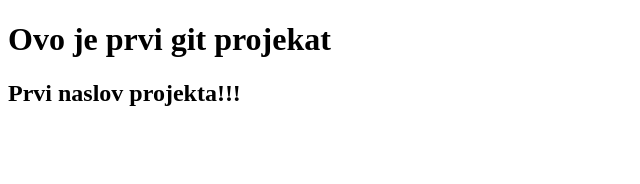
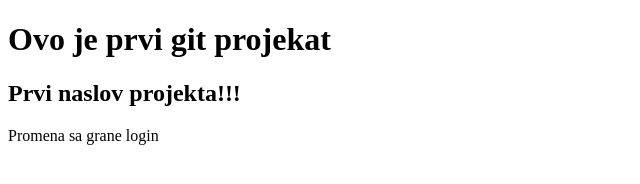
Before and after one commit to pedjadjape/firstFIS, a plain HTML site: page index.html in a window 1280 px wide. Shown: the whole page, without its empty margins (0-640 px from the left). Drawn offline with Linux system fonts and the light colour scheme.

Commit message:
the first change from branch login

```diff
--- a/index.html
+++ b/index.html
@@ -9,5 +9,6 @@
 <body>
     <h1>Ovo je prvi git projekat</h1>
     <h2>Prvi naslov projekta!!!</h2>
+    <p>Promena sa grane login</p>
 </body>
 </html>
```
Also changed, not shown: login.html (added), tekst.txt (added).
